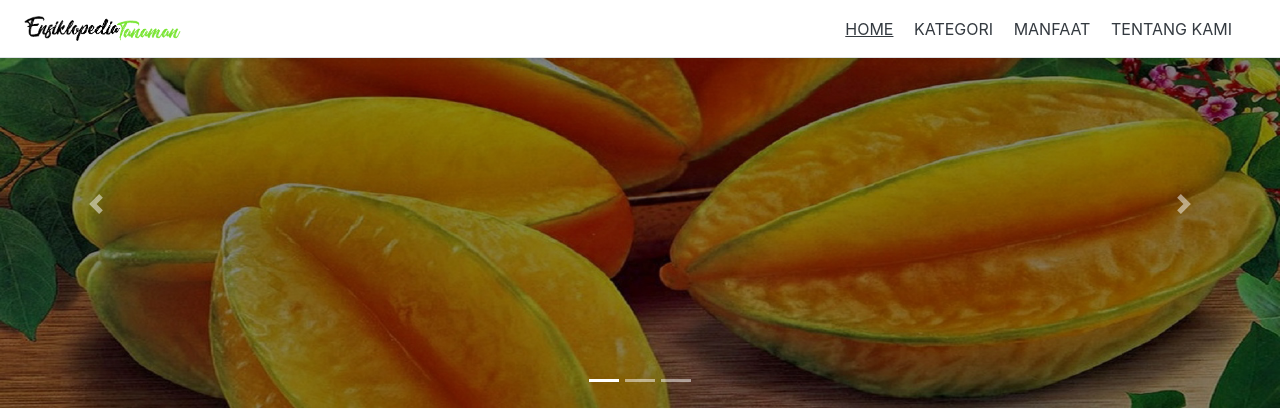
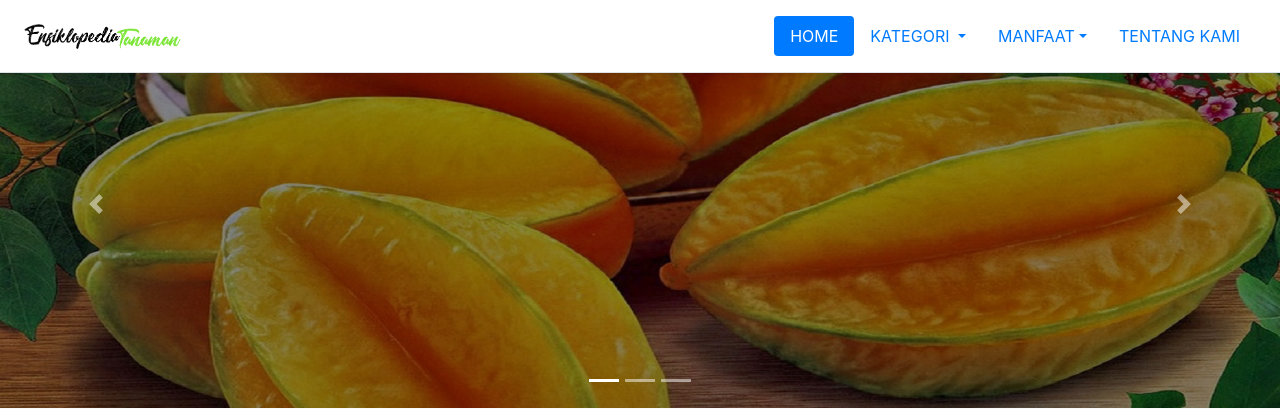
Before and after one commit to RizalKholif/EnsiklopediaBuah, a PHP site: page / in a window 1280 px wide. Shown: the top 409 px of the page. Run offline with PHP 8.4, Linux system fonts and the light colour scheme; data that the repository does not hold is empty.

Commit message:
second commit

```diff
--- a/index.php
+++ b/index.php
@@ -40,12 +40,40 @@
     <!-- navbar -->
     <div class="d-flex flex-column flex-md-row align-items-center p-3 px-md-4 mb-3 bg-white border-bottom shadow-sm fixed-top">
       <img class="my-0 mr-md-auto" src="img/logo.png" height="25px">
-      <nav class="my-2 my-md-0 mr-md-3 text-center">
-        <a class="p-2 text-dark" style="text-decoration: underline;" href="#">HOME</a>
-        <a class="p-2 text-dark" href="identitas.php">KATEGORI</a>
-        <a class="p-2 text-dark" href="rating.php">MANFAAT</a>
-        <a class="p-2 text-dark" href="transaksi.php">TENTANG KAMI</a>
-      </nav>
+      <ul class="nav nav-pills">
+        <li class="nav-item">
+          <a class="nav-link active" href="#">HOME</a>
+        </li>
+        <li class="nav-item dropdown">
+            <a class="nav-link dropdown-toggle" href="#" id="navbardrop" data-toggle="dropdown">
+              KATEGORI
+            </a>
+            <div class="dropdown-menu">
+              <a class="dropdown-item" href="#">A</a>
+              <a class="dropdown-item" href="#">B</a>
+              <a class="dropdown-item" href="#">C</a>
+              <a class="dropdown-item" href="#">D</a>
+              <a class="dropdown-item" href="#">E</a>
+              <a class="dropdown-item" href="#">F</a>
+              <a class="dropdown-item" href="#">G</a>
+              <a class="dropdown-item" href="#">H</a>
+              <a class="dropdown-item" href="#">I</a>
+              <a class="dropdown-item" href="#">J</a>
+              <a class="dropdown-item" href="#">K</a>
+              <a class="dropdown-item" href="#">L</a>
+            </div>
+        </li>
+        <li class="nav-item dropdown">
+          <a class="nav-link dropdown-toggle" href="#" id="navbardrop" data-toggle="dropdown">MANFAAT</a>
+          <div class="dropdown-menu">
+            <a class="dropdown-item" href="#">Kesehatan</a>
+            <a class="dropdown-item" href="#">Kecantikan</a>
+          </div>
+        </li>
+        <li class="nav-item">
+          <a class="nav-link" href="#">TENTANG KAMI</a>
+        </li>
+      </ul>
     </div><!-- navbar -->
 
     <main role="main">
```
